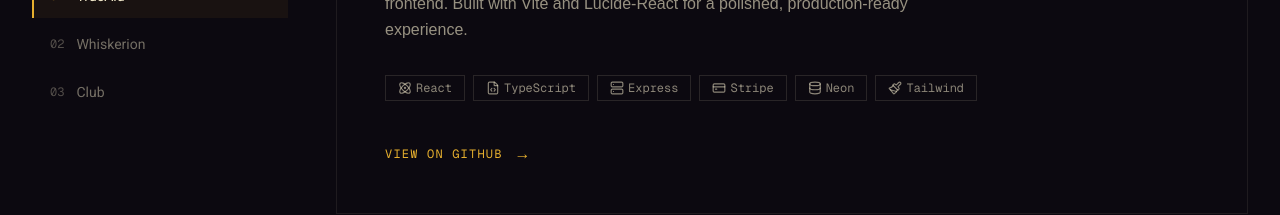
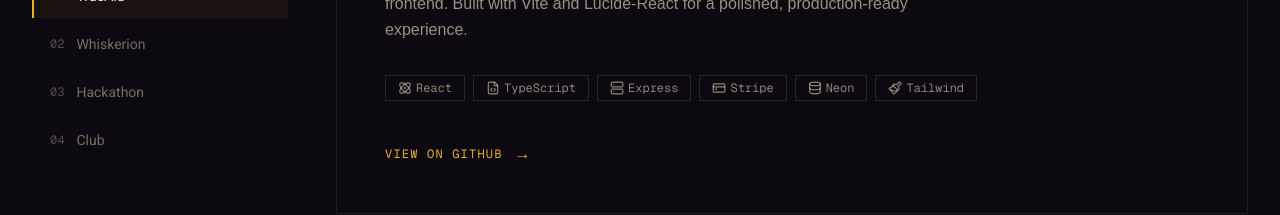
Before and after one commit to cloudflips32/portfolio, a Next.js app: page /components/projects in a window 1280 px wide. Shown: the part 390-605 px from the top of the page. Built offline with nearby package versions, Linux system fonts and the light colour scheme.

Commit message:
added project

```diff
--- a/app/components/projects/page.tsx
+++ b/app/components/projects/page.tsx
@@ -33,6 +33,16 @@
   },
   {
     index:       "03",
+    title:       "Hackathon Builder",
+    tech:        ["Next.js", "React", "Tailwind"],
+    description: "A smart project idea generator. This tool helps students overcome creative blocks by generating tailored project concepts based on popular technologies, databases, and APIs. Ready to deploy for any team or community.",
+    year:        "2025",
+    role:        "Frontend Engineer",
+    color:       "#4DAA57",
+    href:        "https://github.com/cloudflips32/hackathon-builder",
+  },
+  {
+    index:       "04",
     title:       "Club Template",
     tech:        ["Next.js", "React", "Firebase", "Firestore", "Tailwind"],
     description: "Reusable club/organization site template with Firebase Auth, Firestore database, and a Next.js frontend. Ready to deploy for any team or community.",
```
